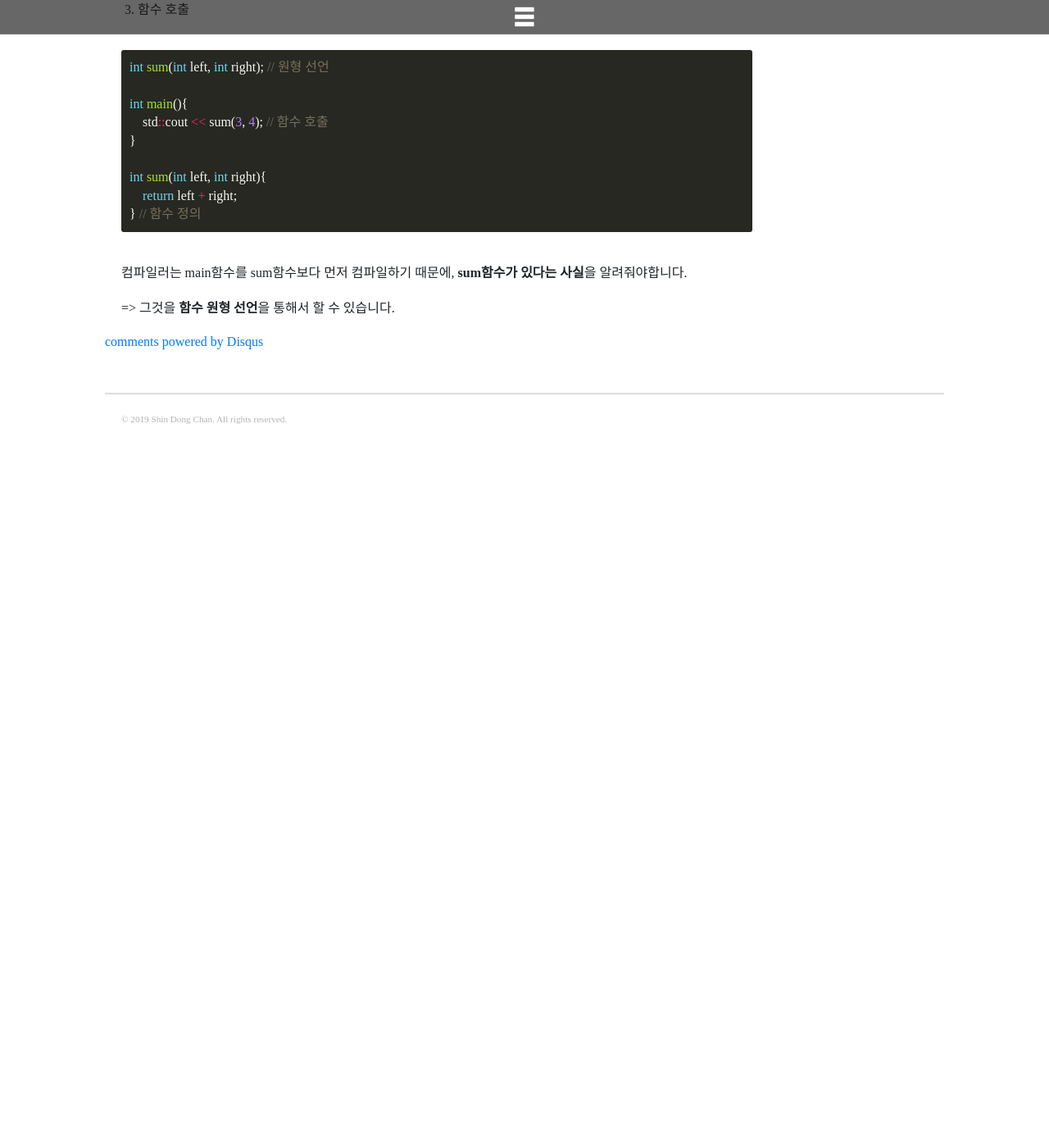
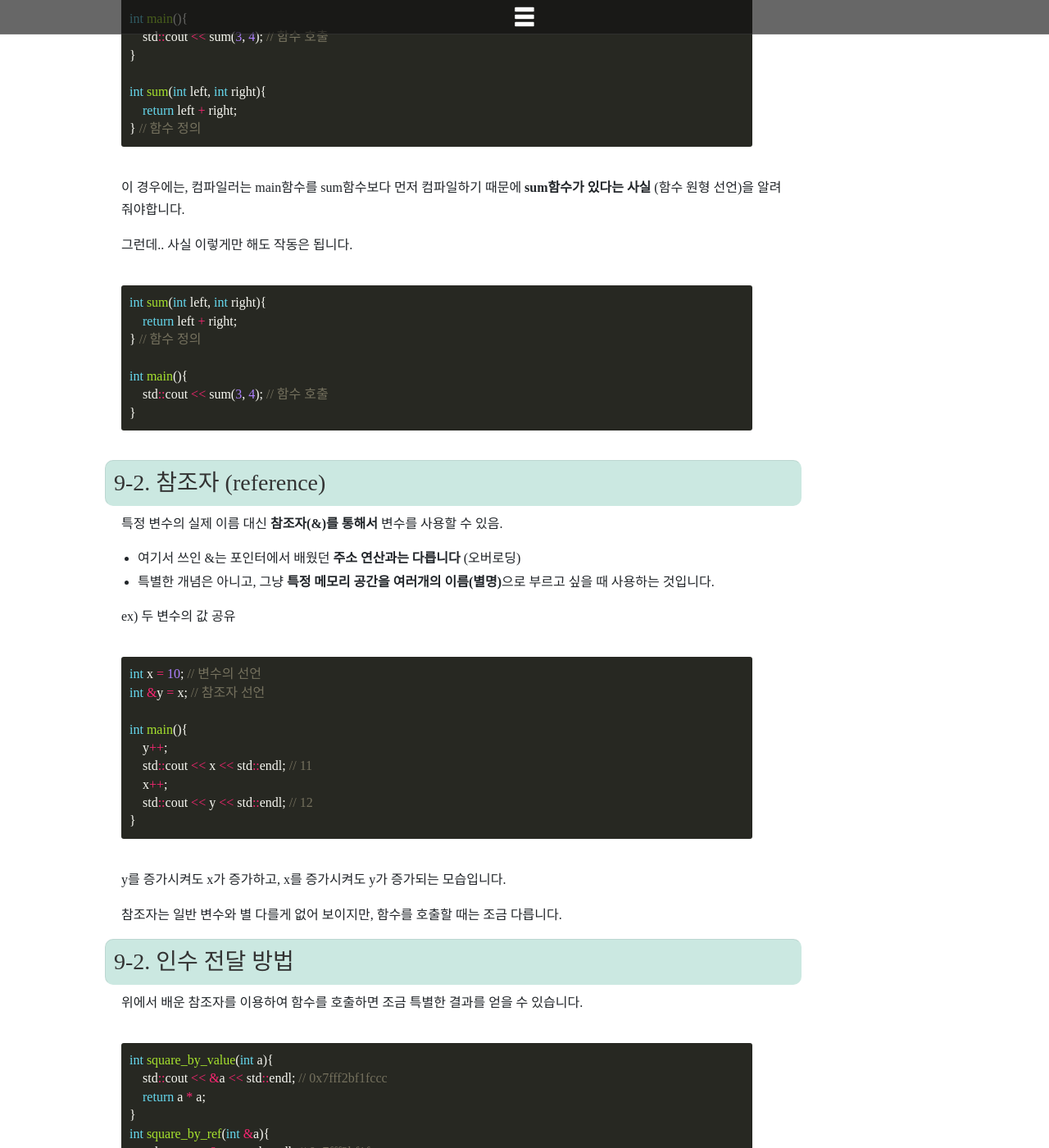
Before and after one commit to DongChanS/DongChanS.github.io, a Jekyll site: the page built from _posts/2019-07-01-101.md, in a window 1280 px wide and 1400 px high, scrolled down 3582 px. Shown: the whole window at 82% size. Built offline with Jekyll 4.4.1, drawn with Linux system fonts in a browser that asks for light colours; nearby versions of some CDN libraries; some web fonts are replaced; comment, search, counter and statistics services are not loaded; before the commit the page ends 4102 px from its top, so only the background shows below that; some of the changed text lies outside the part shown.

Commit message:
update post

````diff
--- a/_posts/2019-07-01-101.md
+++ b/_posts/2019-07-01-101.md
@@ -70,7 +63,7 @@ int main(){
 
 공용체 : 모든 멤버 변수가 **하나의 메모리 공간을 공유**함.
 
-![1](https://user-images.githubusercontent.com/37765338/60434609-7a96f980-9c42-11e9-85a9-69fbbca18c82.png)
+![1](https://user-images.githubusercontent.com/37765338/60496175-3a408580-9ced-11e9-8e32-d93e365e046d.png)
 
 - 크기가 가장 큰 멤버변수의 크기로 메모리를 할당받음.
 - 나머지 멤버변수들의 값은 가장 큰 멤버변수의 **값으로 처리됨**
@@ -131,6 +122,146 @@ int sum(int left, int right){
 } // 함수 정의
 ```
 
-컴파일러는 main함수를 sum함수보다 먼저 컴파일하기 때문에, **sum함수가 있다는 사실**을 알려줘야합니다.
+이 경우에는, 컴파일러는 main함수를 sum함수보다 먼저 컴파일하기 때문에 **sum함수가 있다는 사실** (함수 원형 선언)을 알려줘야합니다.
 
-=> 그것을 **함수 원형 선언**을 통해서 할 수 있습니다.
+그런데.. 사실 이렇게만 해도 작동은 됩니다.
+
+```c++
+int sum(int left, int right){
+    return left + right;
+} // 함수 정의
+
+int main(){
+    std::cout << sum(3, 4); // 함수 호출
+}
+```
+
+### 9-2. 참조자 (reference)
+
+특정 변수의 실제 이름 대신 **참조자(&)를 통해서** 변수를 사용할 수 있음.
+
+- 여기서 쓰인 &는 포인터에서 배웠던 **주소 연산과는 다릅니다** (오버로딩)
+- 특별한 개념은 아니고, 그냥 **특정 메모리 공간을 여러개의 이름(별명)**으로 부르고 싶을 때 사용하는 것입니다.
+
+ex) 두 변수의 값 공유
+
+```c++
+int x = 10; // 변수의 선언
+int &y = x; // 참조자 선언
+
+int main(){
+    y++;
+    std::cout << x << std::endl; // 11
+    x++;
+    std::cout << y << std::endl; // 12
+}
+```
+
+y를 증가시켜도 x가 증가하고, x를 증가시켜도 y가 증가되는 모습입니다.
+
+참조자는 일반 변수와 별 다를게 없어 보이지만, 함수를 호출할 때는 조금 다릅니다.
+
+### 9-2. 인수 전달 방법
+
+위에서 배운 참조자를 이용하여 함수를 호출하면 조금 특별한 결과를 얻을 수 있습니다.
+
+```c++
+int square_by_value(int a){
+    std::cout << &a << std::endl; // 0x7fff2bf1fccc
+    return a * a;
+}
+int square_by_ref(int &a){
+    std::cout << &a << std::endl; // 0x7fff2bf1fcec
+    return a * a;
+}
+int square_by_pointer(int* pta){
+    std::cout << pta << std::endl; // 0x7fff2bf1fcec
+    return (*pta) * (*pta);
+}
+int main(){
+    int a = 3;
+    std::cout << &a << std::endl; // 0x7fff2bf1fcec
+    square_by_value(a);
+    square_by_ref(a);
+    square_by_pointer(&a);
+}
+```
+
+- call by value
+
+  a 변수를 **복사한** 새로운 임시변수를 생성하여 함수에 전달
+
+  => 원본 데이터 변화 불가능.
+
+- call by reference : & 연산자 이용
+
+  a 변수를 **그대로** 함수에 전달 => 원본 데이터 변화 가능.
+
+- call by pointer:
+
+  - 사실 call by value의 일종이긴 합니다.
+  - 하지만, 주소값은 보존되므로 포인터 역연산(`*`)을 이용하여 원본의 값에 접근할 수 있음.
+
+### 9-3. *와 &를 헷갈리지 말기
+
+```c++
+int main(){
+    // 1. 일반적인 포인터변수의 선언
+    int num = 12;
+    int* ptr = &num;
+    int** dptr = &ptr;
+
+    // 2. 참조자를 이용한 포인터변수의 별칭 선언
+    int &ref = num;
+    int* &pref = ptr;
+    int** &dpref = dptr;
+
+    // 3. * 포인터 연산자를 이용하여 주소 역연산
+    std::cout << ref << std::endl; // 12
+    std::cout << *pref << std::endl; // 12
+    std::cout << **dpref << std::endl; // 12
+}
+```
+
+구분해야할 것은 4가지입니다.
+
+1. `*`
+   - 변수 선언시 사용 : 포인터 변수임을 명시
+   - 변수에 사용 : 포인터 변수에 저장된 주소에 저장된 변수값 반환.
+2. `&`
+   - 변수 선언시 사용 : 참조자 변수임을 명시
+   - 변수에 사용 : 변수의 주소값을 반환
+
+### 9-4. 함수 포인터
+
+함수포인터 : 특정 **함수에 대한 메모리 주소**를 담을 수 있는 것
+
+```c++
+int func(int a, int b);
+int (*func_ptr)(int, int) = func;
+int (*func_ptr2)(int, int) = &func;
+
+int main(){
+
+	std::cout << func_ptr << std::endl;
+	std::cout << func_ptr2 << std::endl;
+}
+
+int func(int a, int b){
+	return a + b;
+}
+```
+
+기본적으로 `int (*func_ptr)(int, int)`와 같이 함수 포인터를 사용합니다.
+
+
+
+```c++
+auto func_ptr3 = func;
+auto func_ptr4 = &func;
+
+int main(){
+	std::cout << func_ptr3 << std::endl;
+	std::cout << func_ptr4 << std::endl;
+}
+```
````
Also changed, not shown: other parts of _posts/2019-07-01-101.md (+1 -10 lines).
